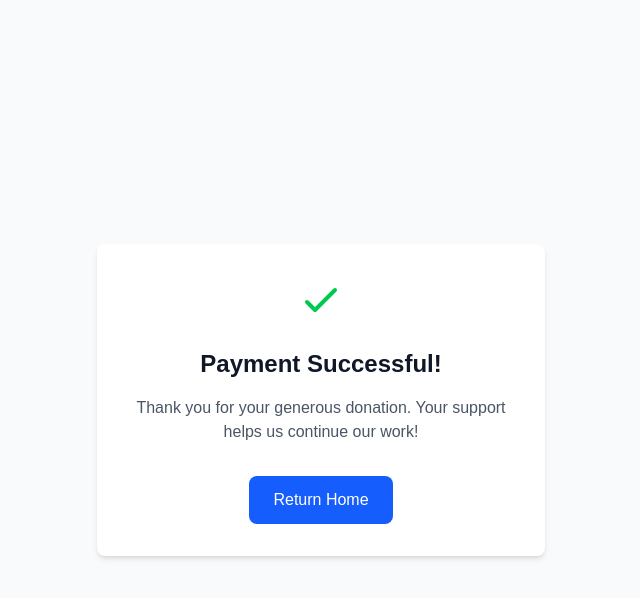
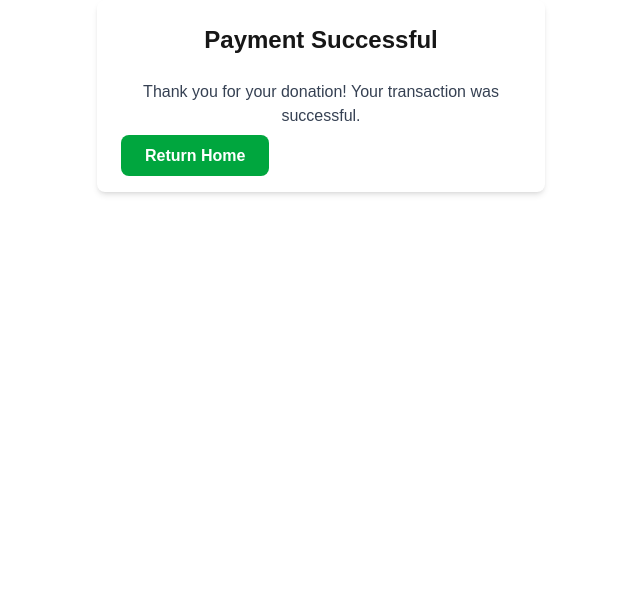
Before and after one commit to hersheyg0105/GroceryAI, a Next.js app: page /payment-success in a window 1280 px wide. Shown: the top 598 px of the page, without its empty margins (319-959 px from the left). Built offline with nearby package versions, Linux system fonts and the light colour scheme.

Commit message:
getting local webhook working

```diff
--- /dev/null
+++ b/app/payment-error/page.tsx
@@ -0,0 +1,20 @@
+import React from 'react';
+
+const PaymentError = () => {
+  return (
+    <div className="max-w-md mx-auto p-6 bg-white rounded-lg shadow-md">
+      <h2 className="text-2xl font-bold text-center mb-6">Transaction Error</h2>
+      <p className="text-center text-gray-700 mb-4">
+        Sorry, there was an error completing your transaction. Please try again later.
+      </p>
+      <button
+        onClick={() => window.location.href = '/donate'}
+        className="w-full py-3 px-6 bg-blue-600 text-white font-semibold rounded-lg hover:bg-blue-700"
+      >
+        Go Back
+      </button>
+    </div>
+  );
+};
+
+export default PaymentError;
--- a/app/payment-success/page.tsx
+++ b/app/payment-success/page.tsx
@@ -17,36 +17,17 @@ export default function PaymentSuccess() {
   }, [paymentIntent, paymentIntentClientSecret]);
 
   return (
-    <div className="min-h-screen bg-gray-50 flex items-center justify-center">
-      <div className="max-w-md w-full p-8 bg-white rounded-lg shadow-md text-center">
-        <div className="mb-6">
-          <svg
-            className="mx-auto h-12 w-12 text-green-500"
-            fill="none"
-            stroke="currentColor"
-            viewBox="0 0 24 24"
-          >
-            <path
-              strokeLinecap="round"
-              strokeLinejoin="round"
-              strokeWidth={2}
-              d="M5 13l4 4L19 7"
-            />
-          </svg>
-        </div>
-        <h1 className="text-2xl font-bold text-gray-900 mb-4">
-          Payment Successful!
-        </h1>
-        <p className="text-gray-600 mb-8">
-          Thank you for your generous donation. Your support helps us continue our work!
+    <div className="max-w-md mx-auto p-6 bg-white rounded-lg shadow-md">
+      <h2 className="text-2xl font-bold text-center mb-6">Payment Successful</h2>
+      <p className="text-center text-gray-700 mb-4">
+        Thank you for your donation! Your transaction was successful.
       </p>
       <Link
         href="/"
-          className="inline-block bg-blue-600 text-white px-6 py-3 rounded-lg font-medium hover:bg-blue-700 transition-colors"
+        className="w-full py-3 px-6 bg-green-600 text-white font-semibold rounded-lg hover:bg-green-700"
       >
         Return Home
       </Link>
     </div>
-    </div>
   );
 }
```
Lines whose indentation alone changed are shown as unchanged.
